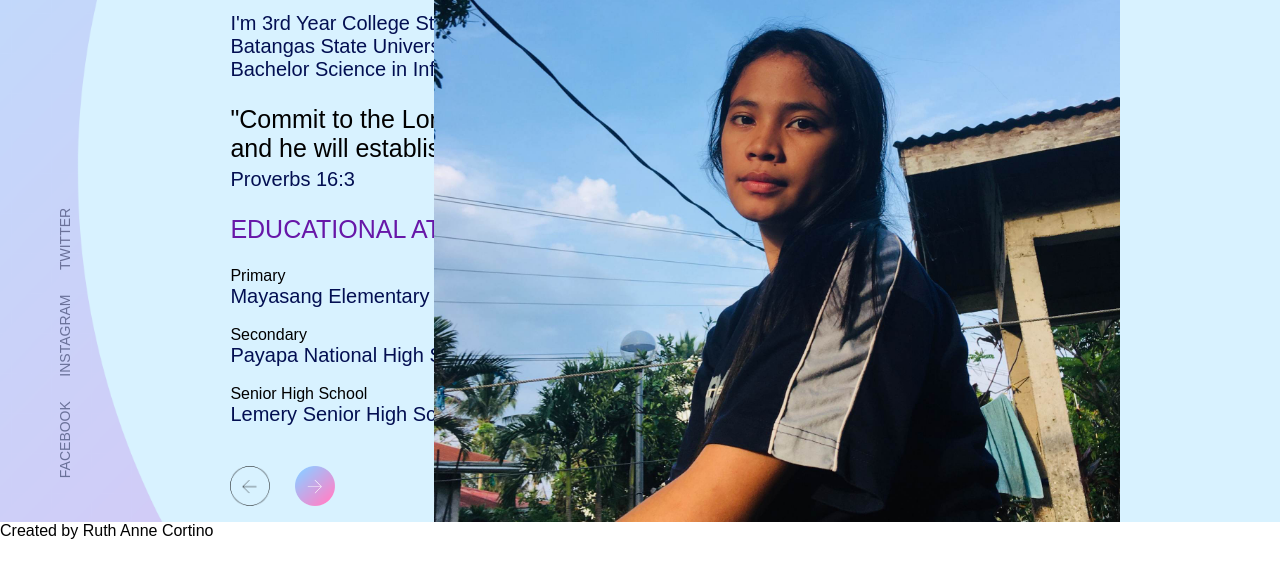
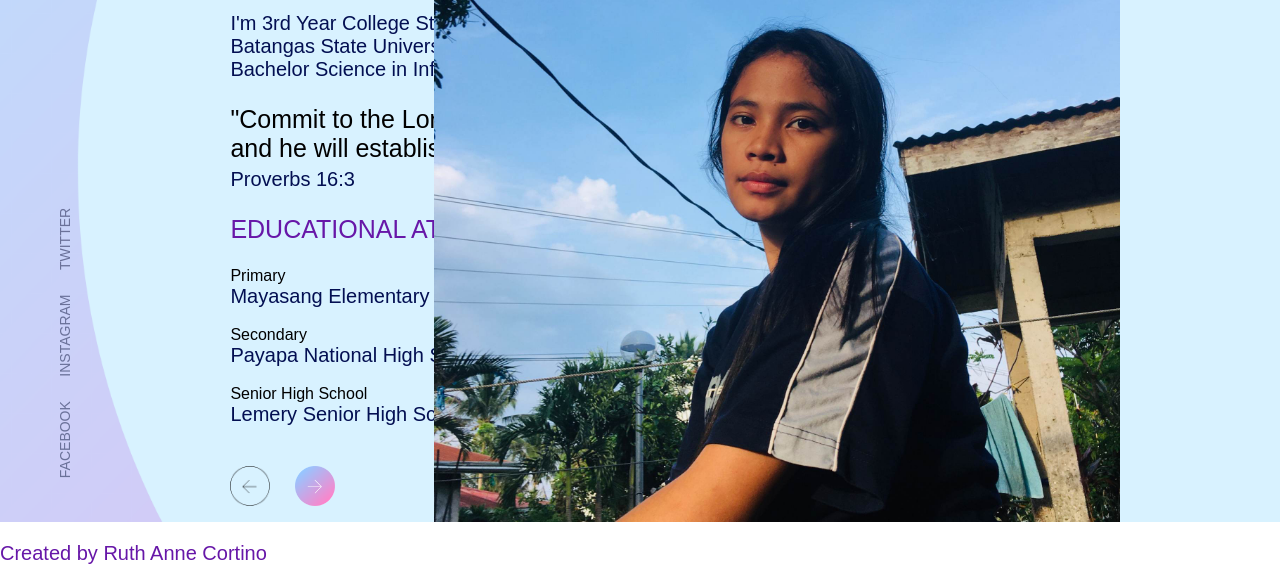
Before and after one commit to Ruthayyyyy/RuthAnneCortino, a plain HTML site: page index.html in a window 1280 px wide. Shown: the part 278-848 px from the top of the page. Before the commit the page ends 818 px from the top, so only its background shows below. Drawn offline with Linux system fonts and the light colour scheme.

Commit message:
Update style.css

```diff
--- a/style.css
+++ b/style.css
@@ -111,3 +111,10 @@ nav ul li a{
     padding-right: 20px;
     font-size: 14px;
 }
+.footer{
+    font-size: 20px;
+    font-weight: 100;
+    margin-top: 20px;
+    margin-bottom: 5px;
+    color: #6717a8;
+}
```
